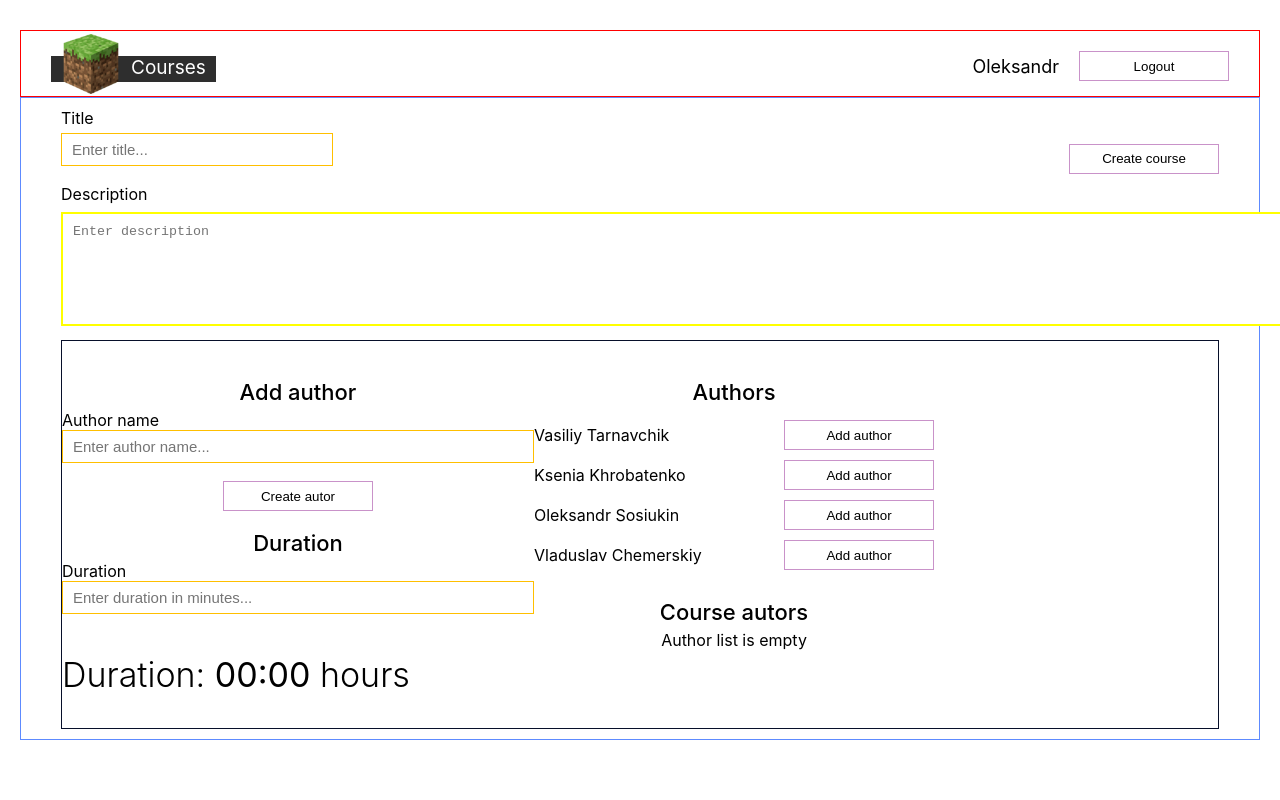
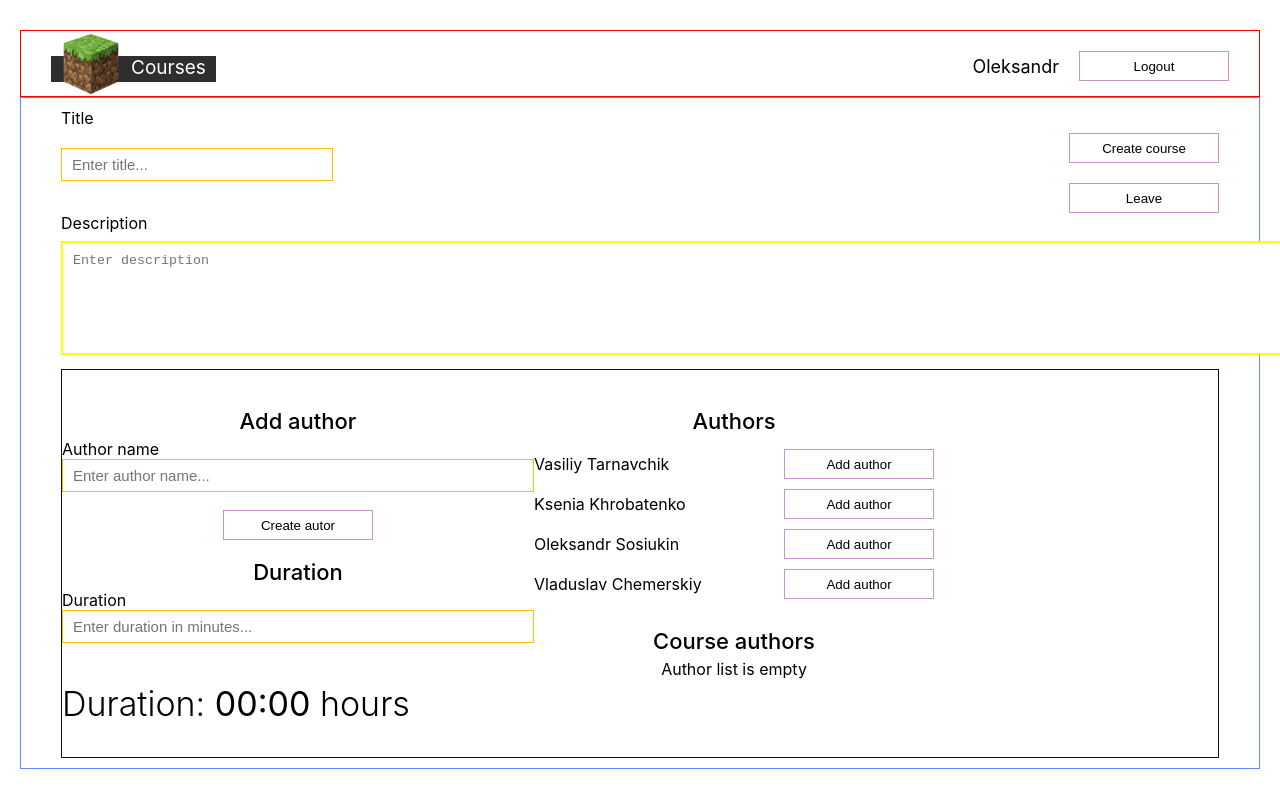
Before and after one commit to boorn337/task_1, a React (Create React App) app in the folder courses-app/: page / in a window 1280 px wide. Both pictures are taken after typing "Sample" into the empty fields and a click on the button "Add new course". Shown: the top 800 px of the page. Built offline with nearby package versions, Linux system fonts and the light colour scheme.

Commit message:
Add leave button

```diff
--- a/courses-app/package.json
+++ b/courses-app/package.json
@@ -9,6 +9,7 @@
     "react": "^18.2.0",
     "react-dom": "^18.2.0",
     "react-hook-form": "^7.46.2",
+    "react-router-dom": "^6.17.0",
     "react-scripts": "5.0.1",
     "uuid": "^9.0.1",
     "web-vitals": "^2.1.4"
--- a/courses-app/src/components/CreateCourse/CreateCourse.jsx
+++ b/courses-app/src/components/CreateCourse/CreateCourse.jsx
@@ -27,9 +27,11 @@ const CreateCourse = ({
   const enterTitle = (value) => {
     setCourse({ ...course, name: value });
   };
+
   const enterDescription = (value) => {
     setCourse({ ...course, text: value });
   };
+
   const Duration = ({ minutes }) => {
     if (!minutes) {
       return (
@@ -53,6 +55,7 @@ const CreateCourse = ({
       </h1>
     );
   };
+
   const AuthorsList = ({ authorList }) => {
     const handleRemoveAuthor = (index) => {
       const updatedList = authorList.filter((_, i) => i !== index);
@@ -62,7 +65,7 @@ const CreateCourse = ({
     };
     return authorList.map((author, index) => {
       return (
-        <div key={index} className="author-list">
+        <div key={index}>
           <p>{author.name}</p>
           <Button
             disabled={false}
@@ -75,6 +78,7 @@ const CreateCourse = ({
       );
     });
   };
+
   const Authors = ({ authors }) => {
     const handleClick = (author) => {
       setAuthorList([...authorList, author]);
@@ -96,6 +100,7 @@ const CreateCourse = ({
       );
     });
   };
+
   const createAuthor = () => {
     const id = uuidv4();
     const tempAuthors = [...authors, { id: id, name: author }];
@@ -125,6 +130,8 @@ const CreateCourse = ({
     setCoursesList([...coursesList, course]);
     setIsCreateOpened(!isCreateOpened);
   };
+
+
   return (
     <>
       <div className="title-bar">
@@ -135,7 +142,10 @@ const CreateCourse = ({
             placeholder="Enter title..."
             onChange={(event) => enterTitle(event.target.value)}
           />
-          <Button text="Create course" onClick={createCourse}></Button>
+          <div className="button-area">
+            <Button text="Create course" onClick={createCourse}></Button>
+            <Button text="Leave" onClick={()=>{setIsCreateOpened(!isCreateOpened)}}></Button>
+          </div>
         </div>
         <p>Description</p>
         <textarea
@@ -165,7 +175,7 @@ const CreateCourse = ({
           <div>
             <p>Duration</p>
             <input
-              type="text"
+              type="number"
               placeholder="Enter duration in minutes..."
               onChange={(event) => {
                 setMinutes(event.target.value);
@@ -180,8 +190,8 @@ const CreateCourse = ({
           <div className="authors-include">
             <Authors authors={authors} />
           </div>
-          <h2>Course autors</h2>
-          <div>
+          <h2>Course authors</h2>
+          <div className="authors-include">
             {!authorList.length ? (
               <p>Author list is empty</p>
             ) : (
--- a/courses-app/src/components/CreateCourse/CreateCourses.css
+++ b/courses-app/src/components/CreateCourse/CreateCourses.css
@@ -77,8 +77,9 @@ p {
   align-items: center;
   margin-right: 300px;
 }
-.author-list {
+.button-area{
   display: flex;
-  align-items: center;
-  margin: 10px;
+  flex-direction: column;
+  justify-content: space-between;
+  height: 80px;
 }
--- a/courses-app/src/index.js
+++ b/courses-app/src/index.js
@@ -1,11 +1,14 @@
 import React from "react";
 import ReactDOM from "react-dom/client";
+import { BrowserRouter } from "react-router-dom";
 import "./index.css";
 import App from "./App.jsx";
 
 const root = ReactDOM.createRoot(document.getElementById("root"));
 root.render(
   <React.StrictMode>
-    <App />
+    <BrowserRouter>
+      <App />
+    </BrowserRouter>
   </React.StrictMode>
 );
```
Also changed, not shown: courses-app/src/components/CourseInfo/CourseInfo.jsx (added), 2 other files (tests, documents, lock files or other folders).
